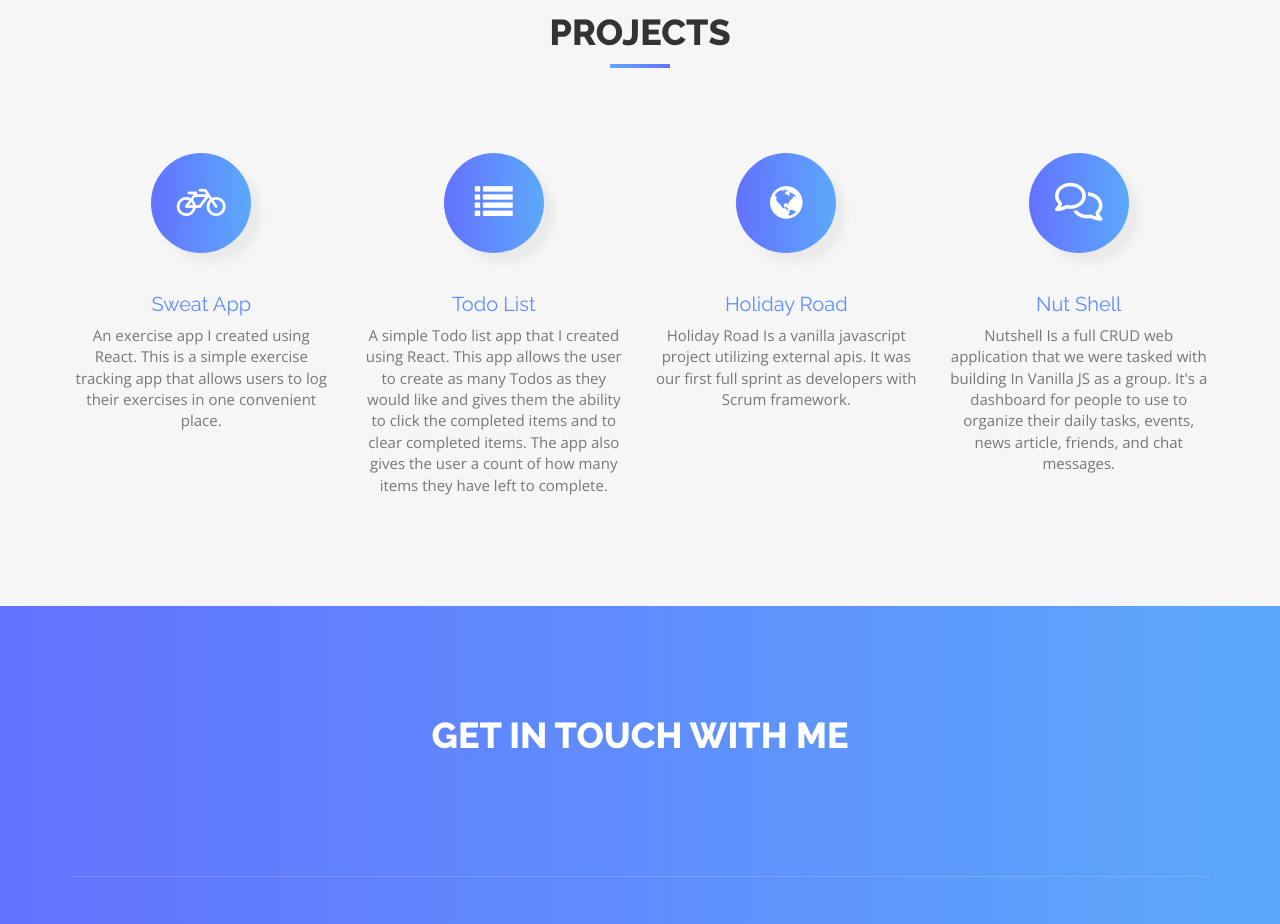
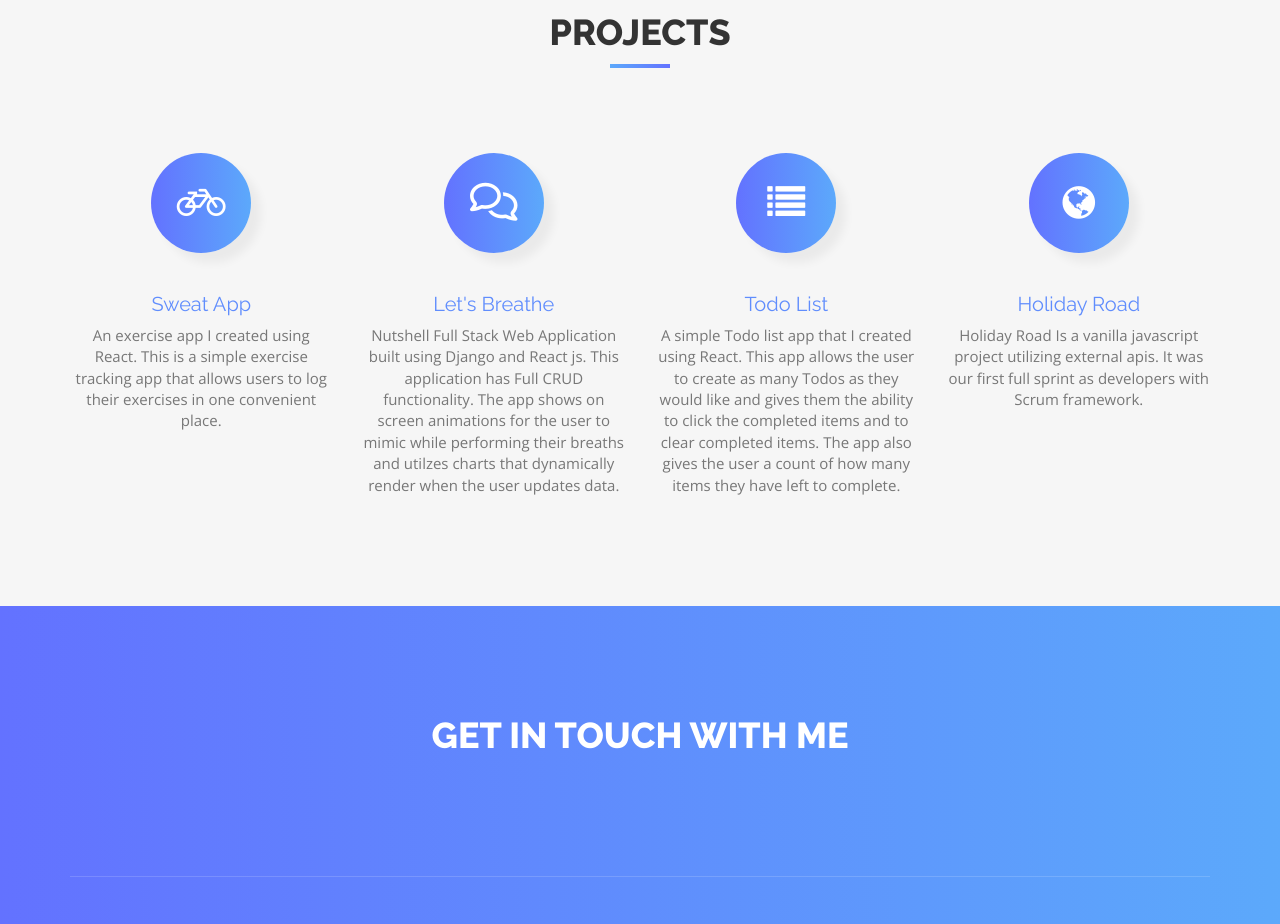
Before and after one commit to TJakeButler/TJakeButler.github.io, a plain HTML site: page index.html in a window 1280 px wide. Shown: the part 2803-3727 px from the top of the page. Drawn offline with nearby package versions, Linux system fonts and the light colour scheme.

Commit message:
Updated Site to show Let's Breath app

```diff
--- a/index.html
+++ b/index.html
@@ -174,6 +174,10 @@
         <h3><a href="https://github.com/TJakeButler/sweat-app" target="_blank">Sweat App</a></h3>
         <p>An exercise app I created using React. This is a simple exercise tracking app that allows users to log their exercises in one convenient place.</p>
       </div>
+      <div class="col-xs-6 col-md-3"> <i class="fa fa-comments-o"></i>
+        <h3><a href="https://github.com/TJakeButler/breath-client" target="_blank">Let's Breathe</a></h3>
+        <p>Nutshell Full Stack Web Application built using Django and React js. This application has Full CRUD functionality. The app shows on screen animations for the user to mimic while performing their breaths and utilzes charts that dynamically render when the user updates data.</p>
+      </div>
       <div class="col-xs-6 col-md-3"> <i class="fa fa-list"></i>
         <h3><a href="https://github.com/TJakeButler/Basic-Todo-List" target="_blank">Todo List</a></h3>
         <p>A simple Todo list app that I created using React. This app allows the user to create as many Todos as they would like and gives them the ability to click the completed items and to clear completed items. The app also gives the user a count of how many items they have left to complete.</p>
@@ -182,10 +186,7 @@
         <h3><a href="https://github.com/TJakeButler/holiday-road-desert-of-maine-holiday-road" target="_blank">Holiday Road</a></h3>
         <p>Holiday Road Is a vanilla javascript  project utilizing external apis. It was our first full sprint as developers with Scrum framework.</p>
       </div>
-      <div class="col-xs-6 col-md-3"> <i class="fa fa-comments-o"></i>
-        <h3><a href="https://github.com/nss-day-cohort-44/nutshell-thicket-hydras" target="_blank">Nut Shell</a></h3>
-        <p>Nutshell Is a full CRUD web application that we were tasked with building In Vanilla JS as a group. It's a dashboard for people to use to organize their daily tasks, events, news article, friends, and chat messages.</p>
-      </div>
+
     </div>
   </div>
 </div>
```
